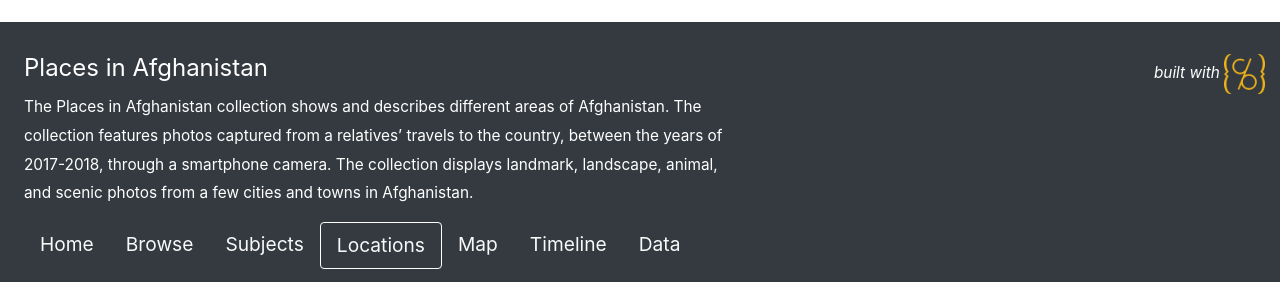
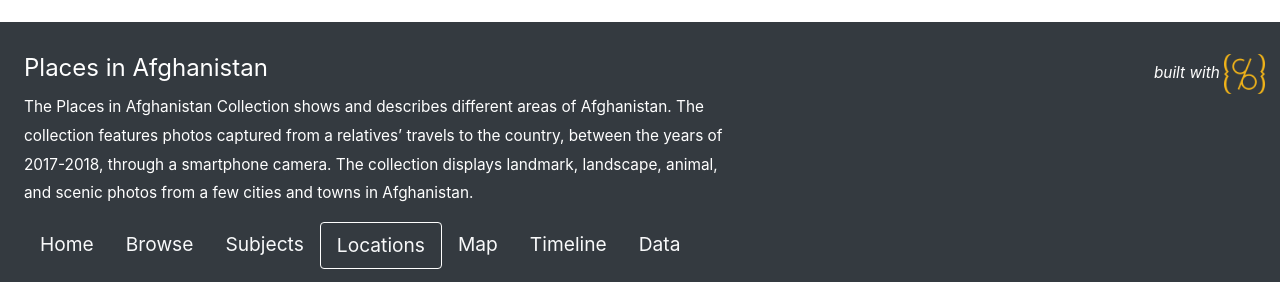
Before and after one commit to aryaftali/Afghan-Cities, a Jekyll site: the page built from pages/locations.md, in a window 1280 px wide. Shown: the part 517-799 px from the top of the page. Built offline with Jekyll 4.4.1, drawn with Linux system fonts in a browser that asks for light colours.

```diff
--- a/_config.yml
+++ b/_config.yml
@@ -25,7 +25,7 @@ title: Places in Afghanistan
 tagline: Photographs of different cities and towns of Afghanistan
 # description appears in meta tags and other locations
 # this description might appear in search result lists, keep around 160 characters max
-description: "The Places in Afghanistan collection shows and describes different areas of Afghanistan. The collection features photos captured from a relatives’ travels to the country, between the years of 2017-2018, through a smartphone camera. The collection displays landmark, landscape, animal, and scenic photos from a few cities and towns in Afghanistan."
+description: "The Places in Afghanistan Collection shows and describes different areas of Afghanistan. The collection features photos captured from a relatives’ travels to the country, between the years of 2017-2018, through a smartphone camera. The collection displays landmark, landscape, animal, and scenic photos from a few cities and towns in Afghanistan."
 # creator of the digital collection, to appear in meta tags; we typically use our GitHub usernames but feel free to just use your name
 author: Arzo Yaftali
 
```
